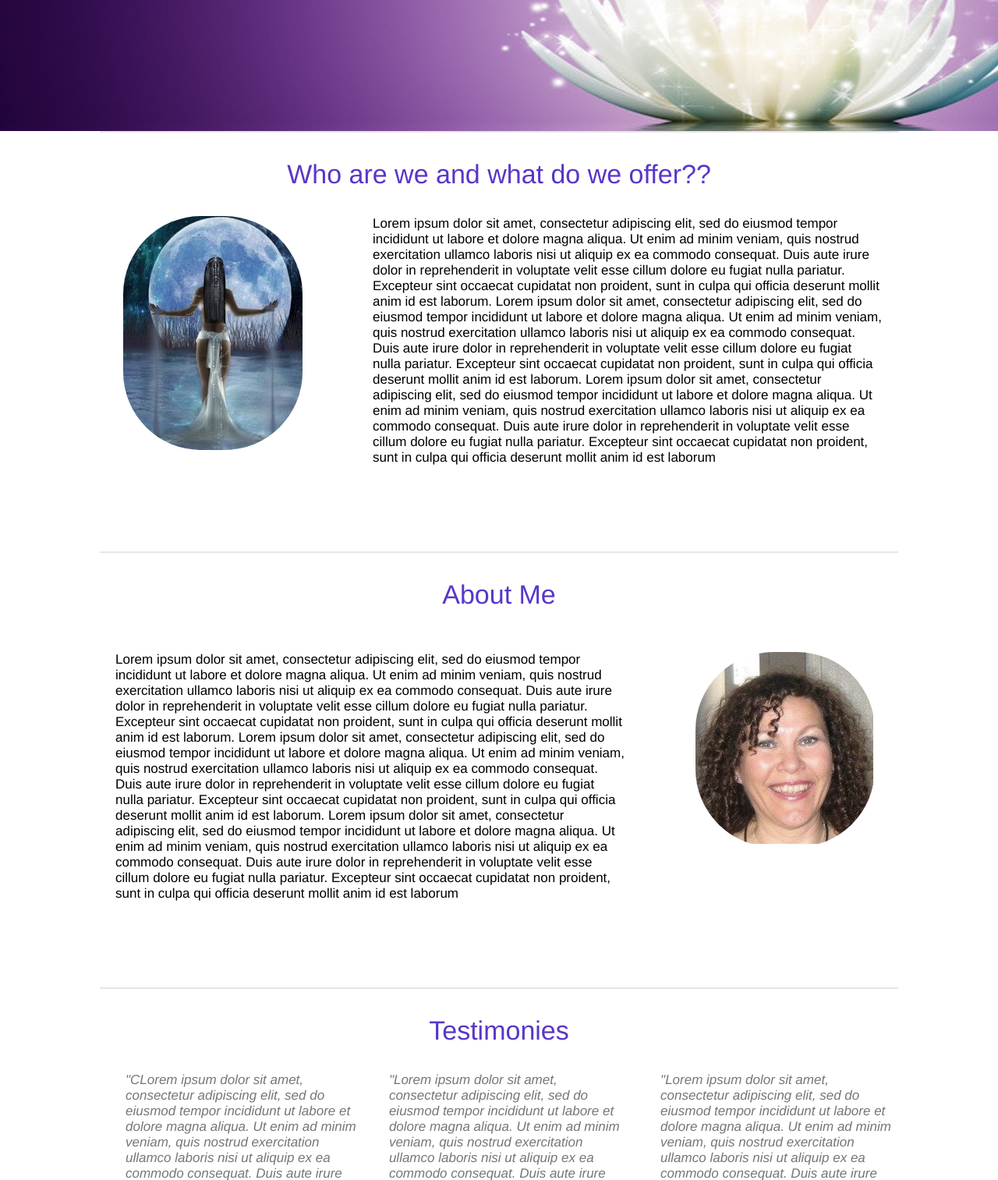
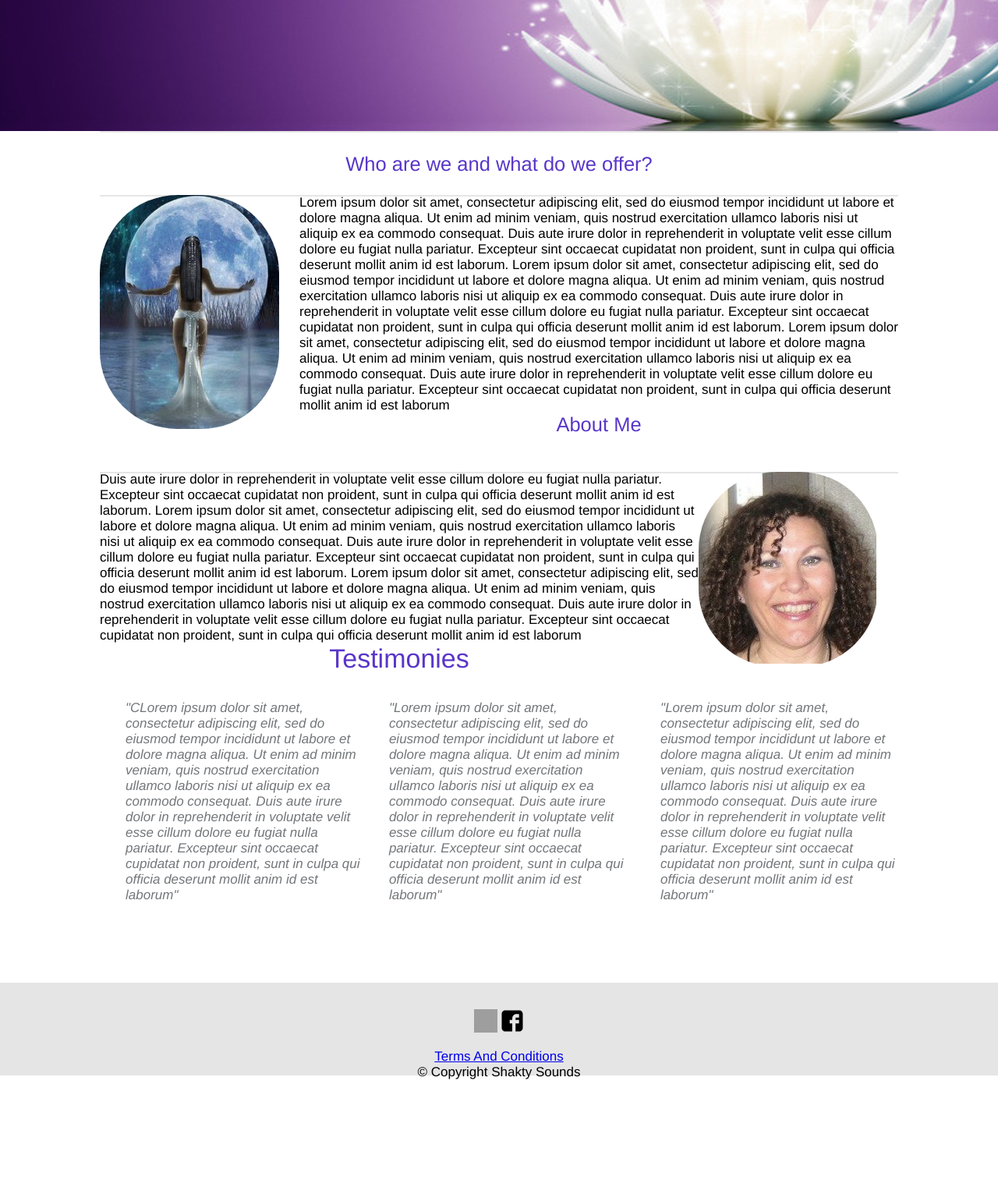
Before and after one commit to NickLiffen/sound-healing, a PHP site: page / in a window 1280 px wide. Shown: the part 466-1979 px from the top of the page at 78% size. After the commit the page ends 1850 px from the top, so only its background shows below. Run offline with PHP 8.4, Linux system fonts and the light colour scheme; some libraries are stand-ins or nearby versions; grey boxes are pictures that could not be loaded.

Commit message:
dealing with this bollocks homepage

```diff
--- a/css/style.css
+++ b/css/style.css
@@ -46,10 +46,7 @@ a:hover {
   -webkit-border-radius: 100px;
   -moz-border-radius: 100px;
   background: url(../img/sacred.png) no-repeat;
-  margin-left: 30px;
-  float: left;
   -webkit-filter: brightness(1.0) grayscale(0.2);
-  position: absolute;
   }
 
 
@@ -61,8 +58,6 @@ a:hover {
   -webkit-border-radius: 100px;
   -moz-border-radius: 100px;
   background: url(../img/myimg.jpg) no-repeat;
-  margin-right: 30px;
-  float: right;
   -webkit-filter: brightness(1.0) grayscale(0.2);
   }
 
@@ -72,16 +67,16 @@ a:hover {
     padding-bottom: 20px;
   }
 
-.textNextToPicture{
-  padding-bottom: 110px;
-  margin-right: 20px;
-  padding-left: 350px;
+#pictureBox{
+ width:75%;
+ position:relative;
+ float:right;
 }
 
-.textNextToPictureOne{
-  padding-bottom: 110px;
-  margin-left: 20px;
-  padding-right: 350px;
+#pictureBox1{
+  width:75%;
+  position:relative;
+  float:left;
 }
 
 .column-left{
@@ -92,6 +87,19 @@ a:hover {
   color: #73777A;
 }
 
+.homePicture
+{
+  width:25%;
+  position:relative;
+  float:left;
+}
+
+.homePicture1
+{
+  width:25%;
+  position:relative;
+  float:right;
+}
 .oblique{
    font-style: oblique;
 }
@@ -568,6 +576,32 @@ input
   background-color:white;
 }
 
+.bookingSubmit
+{
+  -webkit-border-radius: 5;
+  -moz-border-radius: 5;
+  border-radius: 5px;
+  font-family: Arial;
+  color: #5936C9;
+  font-size: 1em;
+  padding: 10px 10px 10px 10px;
+  border: solid #5936C9 2px;
+  text-decoration: none;
+  width:75%;
+  background-color:white;
+}
+
+.bookingSubmit:hover{
+  background: #5936C9;
+  text-decoration: none;
+  color:white;
+
+}
+
+#bookingBox
+{
+  text-align:center;
+}
 
 #submit:hover{
   background: #5936C9;
@@ -1029,7 +1063,7 @@ width:100%
 
 .itemBoxes
 {
-  width:75%;
+  width:80%;
   margin: 0 auto;
   text-align: left;
   padding:1.5em;
@@ -1047,6 +1081,23 @@ width:100%
 {
   text-align:center;
   color: #4D4D4D;
+  width:100%;
+}
+
+@media screen and (max-width:768px)
+{
+  .itemDetails
+  {
+    width:50%;
+  }
+}
+
+@media screen and (max-width:400px)
+{
+  .itemDetails
+  {
+    width:100%;
+  }
 }
 
 .itemInfo
@@ -1104,9 +1155,20 @@ width:100%
   resize:none;
 }
 
-#servicesOptions, #classesAvailble
+#classesAvailble
 {
   width:80%;
+  text-align: center;
+  margin: 0 auto;
+  animation: fadein 2s;
+  -moz-animation: fadein 2s; /* Firefox */
+  -webkit-animation: fadein 2s; /* Safari and Chrome */
+  -o-animation: fadein 2s; /* Opera */
+}
+
+#servicesOptions
+{
+  width:100%;
   text-align: center;
   margin: 0 auto;
   animation: fadein 2s;
--- a/index.php
+++ b/index.php
@@ -7,15 +7,26 @@
 	</div>
 
 <div id = "homeContainer">
-<h1 class='centerLine'> Who are we and what do we offer??</h1>
+<section class = "homeSection">
+<h1 class='centerLine'> Who are we and what do we offer?</h1>
+<div class ='homePicture'>
 <div class="circular"></div>
+</div>
+<div id = "pictureBox">
 <p class='textNextToPicture'>Lorem ipsum dolor sit amet, consectetur adipiscing elit, sed do eiusmod tempor incididunt ut labore et dolore magna aliqua. Ut enim ad minim veniam, quis nostrud exercitation ullamco laboris nisi ut aliquip ex ea commodo consequat. Duis aute irure dolor in reprehenderit in voluptate velit esse cillum dolore eu fugiat nulla pariatur. Excepteur sint occaecat cupidatat non proident, sunt in culpa qui officia deserunt mollit anim id est laborum. Lorem ipsum dolor sit amet, consectetur adipiscing elit, sed do eiusmod tempor incididunt ut labore et dolore magna aliqua. Ut enim ad minim veniam, quis nostrud exercitation ullamco laboris nisi ut aliquip ex ea commodo consequat. Duis aute irure dolor in reprehenderit in voluptate velit esse cillum dolore eu fugiat nulla pariatur. Excepteur sint occaecat cupidatat non proident, sunt in culpa qui officia deserunt mollit anim id est laborum. Lorem ipsum dolor sit amet, consectetur adipiscing elit, sed do eiusmod tempor incididunt ut labore et dolore magna aliqua. Ut enim ad minim veniam, quis nostrud exercitation ullamco laboris nisi ut aliquip ex ea commodo consequat. Duis aute irure dolor in reprehenderit in voluptate velit esse cillum dolore eu fugiat nulla pariatur. Excepteur sint occaecat cupidatat non proident, sunt in culpa qui officia deserunt mollit anim id est laborum</p>
+</div>
 
+</section>
+<section class = "homeSection">
 <h1 class='centerLine'>About Me</h1>
 <div class='paddingBottom'></div>
+<div class ='homePicture1'>
 <div class="circularOne"></div>
-<p class='textNextToPictureOne'>Lorem ipsum dolor sit amet, consectetur adipiscing elit, sed do eiusmod tempor incididunt ut labore et dolore magna aliqua. Ut enim ad minim veniam, quis nostrud exercitation ullamco laboris nisi ut aliquip ex ea commodo consequat. Duis aute irure dolor in reprehenderit in voluptate velit esse cillum dolore eu fugiat nulla pariatur. Excepteur sint occaecat cupidatat non proident, sunt in culpa qui officia deserunt mollit anim id est laborum. Lorem ipsum dolor sit amet, consectetur adipiscing elit, sed do eiusmod tempor incididunt ut labore et dolore magna aliqua. Ut enim ad minim veniam, quis nostrud exercitation ullamco laboris nisi ut aliquip ex ea commodo consequat. Duis aute irure dolor in reprehenderit in voluptate velit esse cillum dolore eu fugiat nulla pariatur. Excepteur sint occaecat cupidatat non proident, sunt in culpa qui officia deserunt mollit anim id est laborum. Lorem ipsum dolor sit amet, consectetur adipiscing elit, sed do eiusmod tempor incididunt ut labore et dolore magna aliqua. Ut enim ad minim veniam, quis nostrud exercitation ullamco laboris nisi ut aliquip ex ea commodo consequat. Duis aute irure dolor in reprehenderit in voluptate velit esse cillum dolore eu fugiat nulla pariatur. Excepteur sint occaecat cupidatat non proident, sunt in culpa qui officia deserunt mollit anim id est laborum</p>
-
+</div>
+<div id = "pictureBox1">
+<p class='textNextToPictureOne'>Duis aute irure dolor in reprehenderit in voluptate velit esse cillum dolore eu fugiat nulla pariatur. Excepteur sint occaecat cupidatat non proident, sunt in culpa qui officia deserunt mollit anim id est laborum. Lorem ipsum dolor sit amet, consectetur adipiscing elit, sed do eiusmod tempor incididunt ut labore et dolore magna aliqua. Ut enim ad minim veniam, quis nostrud exercitation ullamco laboris nisi ut aliquip ex ea commodo consequat. Duis aute irure dolor in reprehenderit in voluptate velit esse cillum dolore eu fugiat nulla pariatur. Excepteur sint occaecat cupidatat non proident, sunt in culpa qui officia deserunt mollit anim id est laborum. Lorem ipsum dolor sit amet, consectetur adipiscing elit, sed do eiusmod tempor incididunt ut labore et dolore magna aliqua. Ut enim ad minim veniam, quis nostrud exercitation ullamco laboris nisi ut aliquip ex ea commodo consequat. Duis aute irure dolor in reprehenderit in voluptate velit esse cillum dolore eu fugiat nulla pariatur. Excepteur sint occaecat cupidatat non proident, sunt in culpa qui officia deserunt mollit anim id est laborum</p>
+</div>
+</section>
 
 
 <h1 class='centerLine'>Testimonies</h1>
--- a/js/booking.js
+++ b/js/booking.js
@@ -103,11 +103,11 @@ var json_output, output, target;
       "<p class = 'itemDesc'>" + json_output[i].classdescription + '</p>' +
       "<div class ='itemInfo'>" +
       "<p class = 'itemDetails'><img src = 'img/glyphicons-268-credit-card.png'</img> £" + json_output[i].classprice + '</p>' +
-      "<p class =' itemDetails'><img src = 'img/glyphicons-46-calendar.png'</img> " + json_output[i].classdate +'</p>' +
+      "<p class = 'itemDetails'><img src = 'img/glyphicons-46-calendar.png'</img> " + json_output[i].classdate +'</p>' +
       "<p class = 'itemDetails'><img src = 'img/glyphicons-55-clock.png'</img> " + json_output[i].classstarttime + ' - ' + json_output[i].classendtime + '</p>' +
       "<p class = 'itemDetails'><img src = 'img/glyphicons-44-group.png'</img> " + json_output[i].classparticipants + ' remaining spaces</p>' +
       "</div>" +
-      "<p> <input type='button' class='modify' value='Book Now'/> </p>" +
+      "<p id ='bookingBox'> <input type='button' class='bookingSubmit' value='Book Now'/> </p>" +
       "</div>" +
       "</div>";
       target.innerHTML += output;
```
